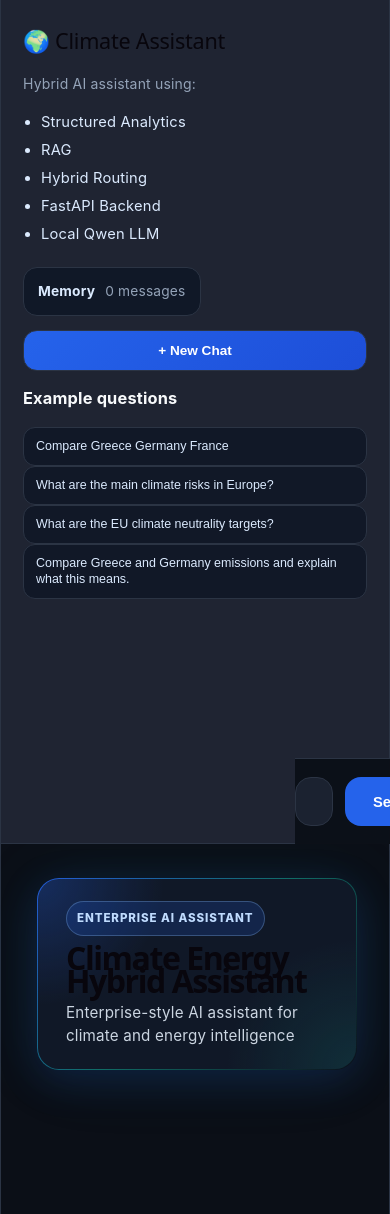
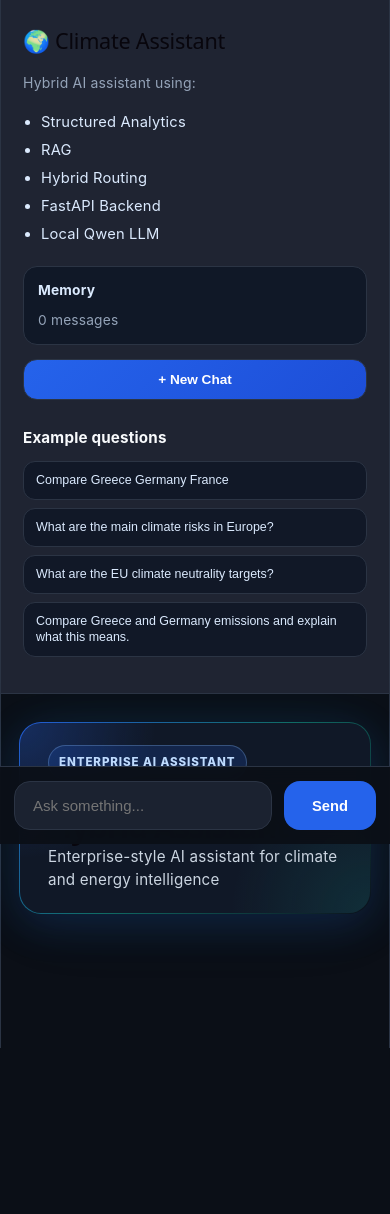
Before and after one commit to dimitrisl99/climate-energy-hybrid-assistant, a React app in the folder frontend/: page / in a window 390 px wide. After the commit the page ends 1048 px from the top, so only its background shows below. Built offline with nearby package versions, Linux system fonts and the light colour scheme; the HTML template or start-up script is replaced by a standard one.

Commit message:
Clean styles.css

```diff
--- a/frontend/src/styles.css
+++ b/frontend/src/styles.css
@@ -12,7 +12,6 @@
 
 :root {
   --bg: #0b0f17;
-  --panel: #151a24;
   --panel-soft: #1b2230;
   --sidebar: #1f2432;
   --border: #2b3444;
@@ -44,12 +43,15 @@ body {
   padding: 28px 22px;
   background: var(--sidebar);
   border-right: 1px solid var(--border);
+  position: sticky;
+  top: 0;
+  height: 100vh;
+  overflow-y: auto;
 }
 
 .sidebar h2 {
   margin: 0 0 18px;
   font-size: 1.35rem;
-  line-height: 1.2;
 }
 
 .sidebar p {
@@ -65,49 +67,15 @@ body {
   font-size: 0.92rem;
 }
 
-/* Layout */
-
-.chat-container {
-  flex: 1;
-  width: 100%;
-  margin: 0 auto;
-  padding: 34px 32px 112px;
-  display: flex;
-  flex-direction: column;
-}
-
-.header {
-  margin-bottom: 24px;
-  border-bottom: 1px solid var(--border);
-  padding-bottom: 22px;
-}
-
-.header h1 {
-  margin: 0 0 6px;
-  font-size: 1.9rem;
-  font-weight: 850;
-  letter-spacing: -0.04em;
-  text-align: left;
-}
-
-.header p {
-  margin: 0;
-  color: var(--muted);
-  font-size: 0.95rem;
-  text-align: left;
-}
-
-/* Memory + Examples */
-
 .memory-box {
   margin-top: 18px;
   padding: 12px 14px;
   border-radius: 14px;
   background: #101827;
   border: 1px solid var(--border);
-  display: inline-flex;
-  align-items: center;
-  gap: 10px;
+  display: flex;
+  flex-direction: column;
+  gap: 6px;
   color: #dbeafe;
 }
 
@@ -120,34 +88,123 @@ body {
   font-size: 0.86rem;
 }
 
-.examples-box {
-  display: flex;
-  flex-wrap: wrap;
-  gap: 8px;
-  margin-top: 16px;
+.new-chat-btn {
+  width: 100%;
+  margin-top: 14px;
+  border: 1px solid var(--border);
+  background: linear-gradient(135deg, #2563eb, #1d4ed8);
+  color: white;
+  border-radius: 14px;
+  padding: 12px 14px;
+  font-size: 0.85rem;
+  font-weight: 800;
+  cursor: pointer;
+  transition: 0.18s ease;
 }
 
-.examples-box button {
+.new-chat-btn:hover {
+  transform: translateY(-1px);
+  box-shadow: 0 12px 28px rgba(37, 99, 235, 0.22);
+}
+
+.examples-section {
+  margin-top: 26px;
+}
+
+.examples-section h3 {
+  margin: 0 0 12px;
+  font-size: 0.95rem;
+}
+
+.example-btn {
+  width: 100%;
+  margin-bottom: 8px;
   border: 1px solid var(--border);
   background: #111827;
   color: #dbeafe;
-  border-radius: 999px;
-  padding: 7px 12px;
+  border-radius: 12px;
+  padding: 10px 12px;
   font-size: 0.78rem;
+  text-align: left;
   cursor: pointer;
-  transition: 0.15s ease;
+  line-height: 1.35;
 }
 
-.examples-box button:hover {
+.example-btn:hover {
   border-color: var(--blue);
   background: #172554;
-  transform: translateY(-1px);
+}
+
+/* Main layout */
+
+.chat-container {
+  flex: 1;
+  width: 100%;
+  margin: 0;
+  padding: 34px 32px 120px 18px;
+  display: flex;
+  flex-direction: column;
+}
+
+.hero-card {
+  max-width: 980px;
+  margin-left: 18px;
+  margin-bottom: 24px;
+  padding: 1px;
+  border-radius: 22px;
+  background: linear-gradient(
+    135deg,
+    rgba(37, 99, 235, 0.9),
+    rgba(20, 184, 166, 0.55),
+    rgba(15, 23, 42, 0.2)
+  );
+  box-shadow:
+    0 10px 40px rgba(37, 99, 235, 0.18),
+    0 0 80px rgba(20, 184, 166, 0.08);
+}
+
+.hero-content {
+  border-radius: 21px;
+  padding: 22px 28px;
+  background:
+    radial-gradient(circle at top left, rgba(37, 99, 235, 0.28), transparent 34%),
+    radial-gradient(circle at bottom right, rgba(20, 184, 166, 0.14), transparent 35%),
+    #101827;
+}
+
+.hero-label {
+  display: inline-block;
+  margin-bottom: 10px;
+  padding: 5px 10px;
+  border-radius: 999px;
+  background: rgba(37, 99, 235, 0.18);
+  border: 1px solid rgba(147, 197, 253, 0.28);
+  color: #bfdbfe;
+  font-size: 0.72rem;
+  font-weight: 800;
+  text-transform: uppercase;
+  letter-spacing: 0.08em;
+}
+
+.hero-content h1 {
+  margin: 0 0 8px;
+  font-size: 2rem;
+  font-weight: 850;
+  letter-spacing: -0.045em;
+}
+
+.hero-content p {
+  margin: 0;
+  color: #cbd5e1;
+  font-size: 0.95rem;
 }
 
 /* Messages */
 
 .messages {
   flex: 1;
+  max-width: 980px;
+  padding-left: 18px;
   display: flex;
   flex-direction: column;
   gap: 16px;
@@ -165,15 +222,16 @@ body {
 
 .message.assistant {
   align-self: flex-start;
-  max-width: 88%;
+  max-width: 780px;
 }
 
 .message-content {
   padding: 15px 17px;
   border-radius: 16px;
-  line-height: 1.6;
+  line-height: 1.55;
   white-space: pre-wrap;
   font-size: 0.88rem;
+  text-align: left;
 }
 
 .message.user .message-content {
@@ -213,8 +271,6 @@ body {
   font-weight: 800;
 }
 
-/* Badges */
-
 .route-badge {
   margin-top: 8px;
   align-self: flex-start;
@@ -231,20 +287,30 @@ body {
 /* Sources */
 
 .sources-panel {
-  margin-top: 9px;
+  width: 100%;
+  max-width: 720px;
+  margin-top: 10px;
   background: #0f172a;
   border: 1px solid var(--border);
   border-radius: 13px;
   padding: 9px 12px;
   color: #d1d5db;
-  max-width: 100%;
 }
 
 .sources-panel summary {
+  list-style: none;
   cursor: pointer;
   font-weight: 700;
   color: #93c5fd;
   font-size: 0.84rem;
+}
+
+.sources-panel summary::before {
+  content: "▸ ";
+}
+
+.sources-panel[open] summary::before {
+  content: "▾ ";
 }
 
 .sources-content {
@@ -260,284 +326,6 @@ body {
   flex-direction: column;
   gap: 8px;
   margin-top: 10px;
-}
-
-.source-card {
-  background: #111827;
-  border: 1px solid var(--border);
-  border-radius: 10px;
-  padding: 9px 11px;
-  font-size: 0.8rem;
-  line-height: 1.45;
-  color: #cbd5e1;
-}
-
-/* Loading */
-
-.loading-card {
-  display: flex;
-  align-items: center;
-  gap: 10px;
-  max-width: 500px;
-  padding: 13px 16px;
-  border-radius: 15px;
-  background: var(--panel-soft);
-  border: 1px solid var(--border);
-  color: var(--muted);
-  font-size: 0.86rem;
-}
-
-.loader-dot {
-  width: 9px;
-  height: 9px;
-  background: #60a5fa;
-  border-radius: 50%;
-  animation: pulse 1s infinite ease-in-out;
-}
-
-@keyframes pulse {
-  0% {
-    transform: scale(0.9);
-    opacity: 0.5;
-  }
-  50% {
-    transform: scale(1.3);
-    opacity: 1;
-  }
-  100% {
-    transform: scale(0.9);
-    opacity: 0.5;
-  }
-}
-
-/* Input */
-
-.input-form {
-  position: fixed;
-  left: 295px;
-  right: 0;
-  bottom: 0;
-  padding: 18px 28px;
-  background: rgba(11, 15, 23, 0.94);
-  backdrop-filter: blur(12px);
-  border-top: 1px solid var(--border);
-  display: flex;
-  justify-content: center;
-}
-
-.input-inner {
-  width: 100%;
-  max-width: 980px;
-  display: flex;
-  gap: 10px;
-}
-
-.input-inner input {
-  flex: 1;
-  border: 1px solid var(--border);
-  background: var(--panel-soft);
-  color: var(--text);
-  border-radius: 14px;
-  padding: 13px 15px;
-  font-size: 0.92rem;
-  outline: none;
-}
-
-.input-inner input:focus {
-  border-color: var(--blue);
-}
-
-.input-inner button {
-  border: none;
-  background: var(--blue);
-  color: white;
-  border-radius: 14px;
-  padding: 0 22px;
-  font-size: 0.92rem;
-  font-weight: 750;
-  cursor: pointer;
-}
-
-.input-inner button:hover {
-  background: var(--blue-soft);
-}
-
-/* Responsive */
-
-@media (max-width: 800px) {
-  .app {
-    flex-direction: column;
-  }
-
-  .sidebar {
-    width: 100%;
-    border-right: none;
-    border-bottom: 1px solid var(--border);
-  }
-
-  .chat-container {
-    padding: 28px 18px 110px;
-  }
-
-  .header h1 {
-    font-size: 1.55rem;
-  }
-
-  .input-form {
-    left: 0;
-    padding: 14px;
-  }
-
-  .input-inner {
-    max-width: 100%;
-  }
-
-  .message,
-  .message.assistant {
-    max-width: 100%;
-  }
-}
-
-.sidebar-section {
-  margin-top: 26px;
-}
-
-.sidebar-section h3 {
-  margin: 0 0 12px;
-  font-size: 0.95rem;
-  color: #f8fafc;
-}
-
-.sidebar-memory {
-  width: 100%;
-  margin-top: 0;
-}
-
-.sidebar-examples {
-  display: flex;
-  flex-direction: column;
-  gap: 8px;
-}
-
-.sidebar-examples button {
-  width: 100%;
-  border: 1px solid var(--border);
-  background: #111827;
-  color: #dbeafe;
-  border-radius: 12px;
-  padding: 10px 12px;
-  font-size: 0.78rem;
-  text-align: left;
-  cursor: pointer;
-  line-height: 1.35;
-}
-
-.sidebar-examples button:hover {
-  border-color: var(--blue);
-  background: #172554;
-}
-
-.sources-panel {
-  width: 100%;
-  max-width: 720px;
-  margin-top: 10px;
-}
-
-.sources-panel summary {
-  list-style: none;
-}
-
-.sources-panel summary::before {
-  content: "▸ ";
-}
-
-.sources-panel[open] summary::before {
-  content: "▾ ";
-}
-
-.source-card {
-  display: flex;
-  gap: 10px;
-  align-items: flex-start;
-}
-
-.source-number {
-  flex-shrink: 0;
-  color: #93c5fd;
-  font-weight: 800;
-}
-
-.hero-card {
-  margin-bottom: 24px;
-  padding: 1px;
-  border-radius: 22px;
-  background: linear-gradient(
-    135deg,
-    rgba(37, 99, 235, 0.9),
-    rgba(20, 184, 166, 0.55),
-    rgba(15, 23, 42, 0.2)
-  );
-  box-shadow:
-  0 10px 40px rgba(37, 99, 235, 0.18),
-  0 0 80px rgba(20, 184, 166, 0.08);
-}
-
-.hero-content {
-  border-radius: 21px;
-  padding: 22px 28px;
-  background:
-    radial-gradient(circle at top left, rgba(37, 99, 235, 0.28), transparent 34%),
-    radial-gradient(circle at bottom right, rgba(20, 184, 166, 0.14), transparent 35%),
-    #101827;
-}
-
-.hero-label {
-  display: inline-block;
-  margin-bottom: 10px;
-  padding: 5px 10px;
-  border-radius: 999px;
-  background: rgba(37, 99, 235, 0.18);
-  border: 1px solid rgba(147, 197, 253, 0.28);
-  color: #bfdbfe;
-  font-size: 0.72rem;
-  font-weight: 800;
-  text-transform: uppercase;
-  letter-spacing: 0.08em;
-}
-
-.hero-content h1 {
-  margin: 0 0 8px;
-  font-size: 2rem;
-  font-weight: 850;
-  letter-spacing: -0.045em;
-}
-
-.hero-content p {
-  margin: 0;
-  color: #cbd5e1;
-  font-size: 0.95rem;
-}
-
-/* Make assistant answers easier to read */
-.message.assistant .message-content {
-  text-align: left;
-}
-
-.message.user .message-content {
-  text-align: left;
-}
-
-/* Slightly tighter answer cards */
-.message-content {
-  line-height: 1.55;
-}
-
-/* Keep sidebar visible */
-.sidebar {
-  position: sticky;
-  top: 0;
-  height: 100vh;
-  overflow-y: auto;
 }
 
 .source-card {
@@ -586,189 +374,71 @@ body {
   word-break: break-word;
 }
 
-.chat-container {
-  max-width: none;
-  margin: 0;
-  padding: 34px 24px 112px 0px;
+/* Loading */
+
+.loading-card {
+  display: flex;
+  align-items: center;
+  gap: 10px;
+  max-width: 500px;
+  padding: 13px 16px;
+  border-radius: 15px;
+  background: var(--panel-soft);
+  border: 1px solid var(--border);
+  color: var(--muted);
+  font-size: 0.86rem;
 }
 
-.hero-card,
-.messages {
-  max-width: 980px;
+.loader-dot {
+  width: 9px;
+  height: 9px;
+  background: #60a5fa;
+  border-radius: 50%;
+  animation: pulse 1s infinite ease-in-out;
 }
 
-.message.assistant {
-  max-width: 780px;
+@keyframes pulse {
+  0% {
+    transform: scale(0.9);
+    opacity: 0.5;
+  }
+
+  50% {
+    transform: scale(1.3);
+    opacity: 1;
+  }
+
+  100% {
+    transform: scale(0.9);
+    opacity: 0.5;
+  }
 }
 
-.message-content {
-  text-align: left;
-}
-
-.example-btn {
-  width: 100%;
-  border: 1px solid var(--border);
-  background: #111827;
-  color: #dbeafe;
-  border-radius: 12px;
-  padding: 10px 12px;
-  font-size: 0.78rem;
-  text-align: left;
-  cursor: pointer;
-  line-height: 1.35;
-}
-
-.example-btn:hover {
-  border-color: var(--blue);
-  background: #172554;
-}
+/* Input */
 
 .input-form {
   position: fixed;
   left: 295px;
   right: 0;
   bottom: 0;
-
-  padding: 18px 24px 18px 0px;
-
+  padding: 18px 28px 18px 0;
   background: rgba(11, 15, 23, 0.94);
   backdrop-filter: blur(12px);
   border-top: 1px solid var(--border);
-
-  display: flex;
-  justify-content: flex-start;
-}
-
-.input-inner {
-  width: 100%;
-  max-width: 980px;
-  display: flex;
-  gap: 12px;
-}
-
-.input-form input:focus {
-  border-color: var(--blue);
-}
-
-.input-form button {
-  border: none;
-  background: var(--blue);
-  color: white;
-  border-radius: 14px;
-  padding: 0 24px;
-  font-size: 0.92rem;
-  font-weight: 750;
-  cursor: pointer;
-}
-
-.input-form {
-  position: fixed;
-  left: 295px;
-  right: 0;
-  bottom: 0;
-
-  padding: 18px 40px 18px 40px;
-  background: rgba(11, 15, 23, 0.94);
-  backdrop-filter: blur(12px);
-  border-top: 1px solid var(--border);
-
-  display: flex;
-  gap: 12px;
-  justify-content: flex-start;
-}
-
-.input-form input {
-  width: 100%;
-  max-width: 980px;
-  border: 1px solid var(--border);
-  background: var(--panel-soft);
-  color: var(--text);
-  border-radius: 14px;
-  padding: 14px 16px;
-  font-size: 0.92rem;
-  outline: none;
-}
-
-.input-form input:focus {
-  border-color: var(--blue);
-}
-
-.input-form button {
-  border: none;
-  background: var(--blue);
-  color: white;
-  border-radius: 14px;
-  padding: 0 24px;
-  font-size: 0.92rem;
-  font-weight: 750;
-  cursor: pointer;
-}
-
-/* =========================
-   CHAT CONTAINER
-========================= */
-
-.chat-container {
-  flex: 1;
-  width: 100%;
-  margin: 0;
-  padding: 34px 32px 120px 18px;
-  display: flex;
-  flex-direction: column;
-}
-
-/* =========================
-   HERO / HEADER
-========================= */
-
-.hero-card {
-  margin-left: 18px;
-  max-width: 980px;
-}
-
-.messages {
-  padding-left: 18px;
-}
-
-.message.assistant {
-  max-width: 780px;
-}
-
-/* =========================
-   INPUT BAR
-========================= */
-
-.input-form {
-  position: fixed;
-  left: 295px;
-  right: 0;
-  bottom: 0;
-
-  padding: 18px 28px 18px 0px;
-
-  background: rgba(11, 15, 23, 0.94);
-  backdrop-filter: blur(12px);
-  border-top: 1px solid var(--border);
-
   display: flex;
   justify-content: flex-start;
   gap: 12px;
-
   z-index: 100;
 }
 
 .input-form input {
   width: 100%;
   max-width: 1080px;
-
   border: 1px solid var(--border);
   background: var(--panel-soft);
   color: var(--text);
-
   border-radius: 16px;
-
   padding: 15px 18px;
-
   font-size: 0.94rem;
   outline: none;
 }
@@ -782,16 +452,11 @@ body {
   border: none;
   background: var(--blue);
   color: white;
-
   border-radius: 16px;
-
   padding: 0 28px;
-
   font-size: 0.92rem;
   font-weight: 750;
-
   cursor: pointer;
-
   transition: 0.18s ease;
 }
 
@@ -800,21 +465,40 @@ body {
   transform: translateY(-1px);
 }
 
-.new-chat-btn {
-  width: 100%;
-  margin-top: 14px;
-  border: 1px solid var(--border);
-  background: linear-gradient(135deg, #2563eb, #1d4ed8);
-  color: white;
-  border-radius: 14px;
-  padding: 12px 14px;
-  font-size: 0.85rem;
-  font-weight: 800;
-  cursor: pointer;
-  transition: 0.18s ease;
+/* Responsive */
+
+@media (max-width: 800px) {
+  .app {
+    flex-direction: column;
+  }
+
+  .sidebar {
+    width: 100%;
+    height: auto;
+    position: relative;
+    border-right: none;
+    border-bottom: 1px solid var(--border);
+  }
+
+  .chat-container {
+    padding: 28px 18px 110px;
+  }
+
+  .hero-card {
+    margin-left: 0;
+  }
+
+  .messages {
+    padding-left: 0;
+  }
+
+  .input-form {
+    left: 0;
+    padding: 14px;
+  }
+
+  .message,
+  .message.assistant {
+    max-width: 100%;
+  }
 }
-
-.new-chat-btn:hover {
-  transform: translateY(-1px);
-  box-shadow: 0 12px 28px rgba(37, 99, 235, 0.22);
-}
```
